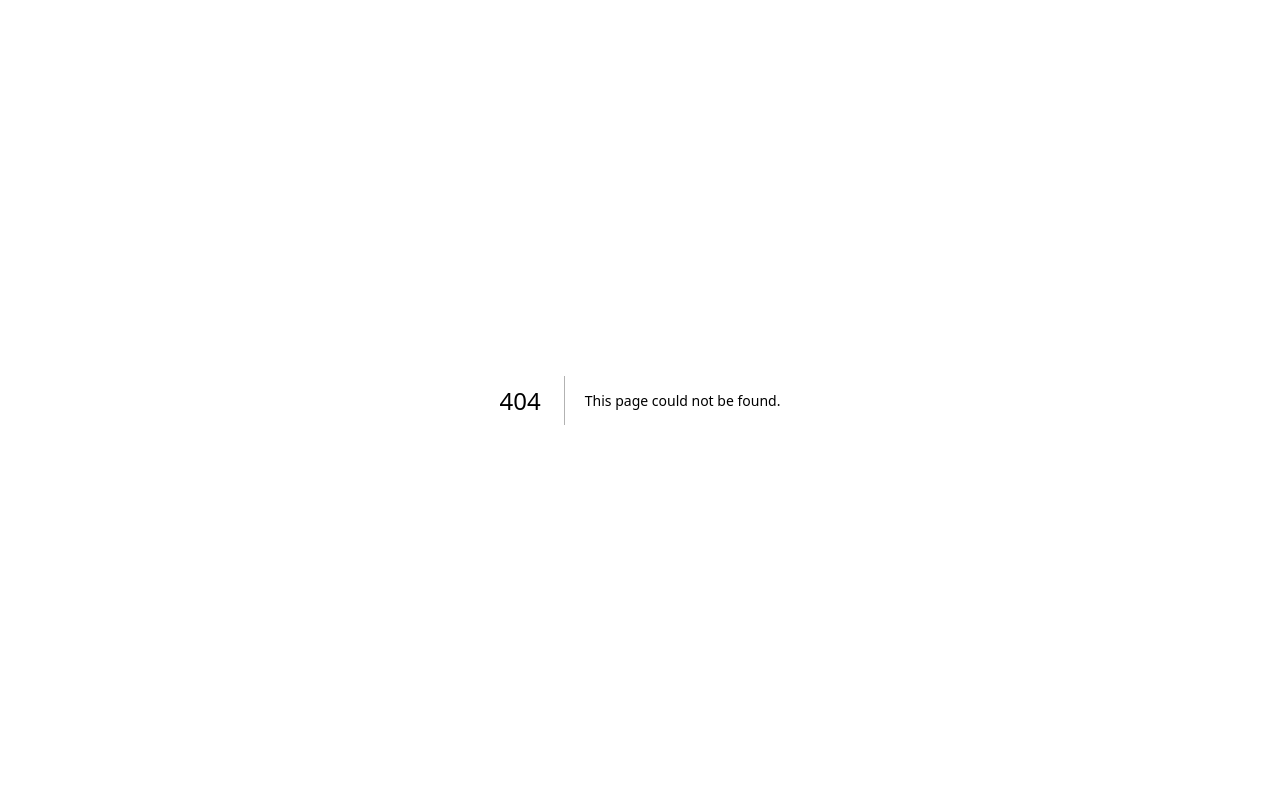
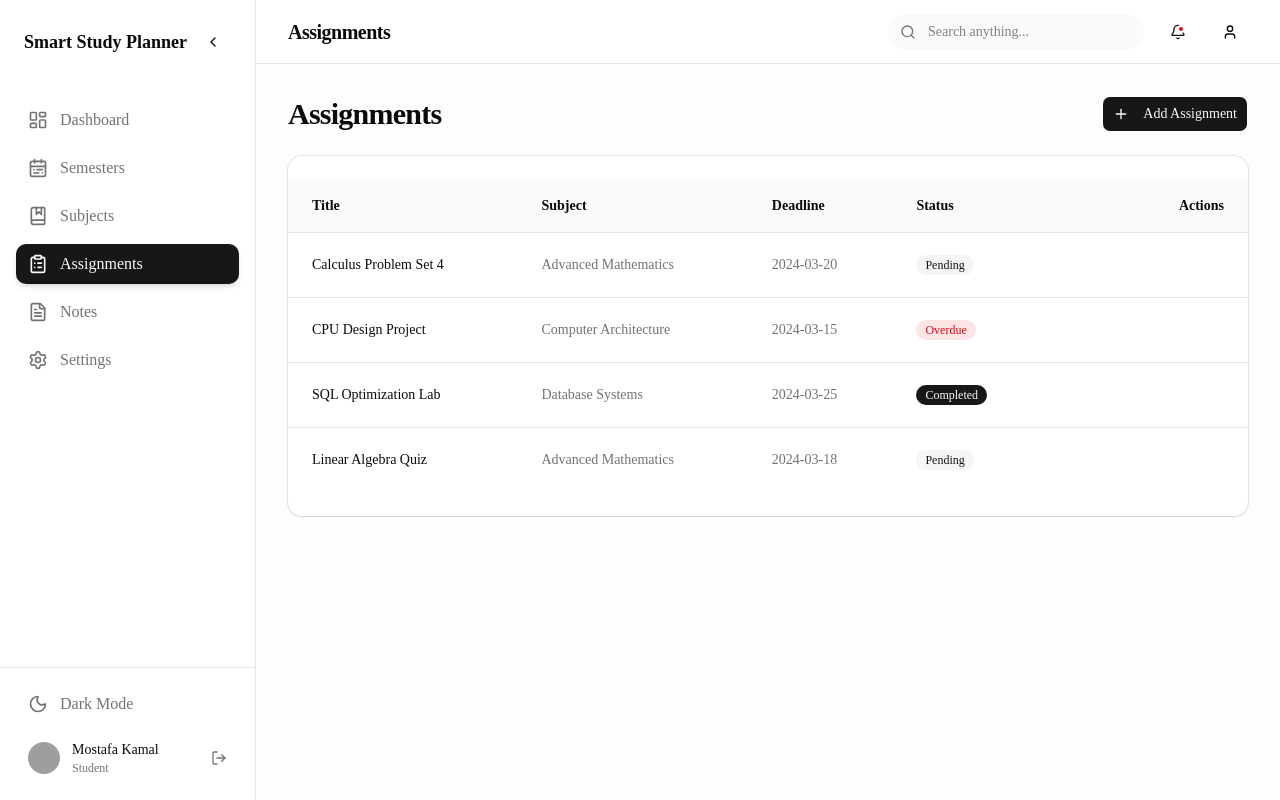
Before and after one commit to MostafaKamalAsif/Smart-Study-Planner, a Next.js app: page /assignments in a window 1280 px wide. Before the commit this address had no page. Built offline with nearby package versions, Linux system fonts and the light colour scheme; grey boxes are pictures that could not be loaded.

Commit message:
Fixed assignment

```diff
--- a/src/app/(dashboard)/assignments/Assignments.tsx
+++ /dev/null
@@ -1,38 +0,0 @@
-"use client";
-
-import React, { useState } from "react";
-import {
-  Plus,
-  Clock,
-  CheckCircle2,
-  Edit2,
-  Trash2,
-} from "lucide-react";
-import { Card } from "@/components/ui/Card";
-import { Button } from "@/components/ui/Button";
-import { Badge } from "@/components/ui/Badge";
-import { Input } from "@/components/ui/Input";
-import { Modal } from "@/components/ui/Modal";
-import { PageTransition } from "@/components/ui/PageTransition";
-import { MOCK_ASSIGNMENTS, MOCK_SUBJECTS } from "@/lib/constants";
-import { Status } from "@/types";
-
-
-const getStatusBadge = (status: Status) => {
-  switch (status) {
-    case "Completed":
-      return <Badge variant="success">{status}</Badge>;
-    case "Overdue":
-      return <Badge variant="destructive">{status}</Badge>;
-    default:
-      return <Badge variant="secondary">{status}</Badge>;
-  }
-};
-
-const page = () => {
-  return (
-    <div>page</div>
-  )
-}
-
-export default page
--- /dev/null
+++ b/src/app/(dashboard)/assignments/page.tsx
@@ -0,0 +1,10 @@
+import { Assignments } from '@/components/pages/Assignment'
+import React from 'react'
+
+const page = () => {
+  return (
+    <Assignments/>
+  )
+}
+
+export default page
--- /dev/null
+++ b/src/components/pages/Assignment.tsx
@@ -0,0 +1,195 @@
+"use client";
+
+import React, { useState } from "react";
+import {
+  Plus,
+  Clock,
+  CheckCircle2,
+  Edit2,
+  Trash2,
+} from "lucide-react";
+import { Card } from "@/components/ui/card";
+import { Button } from "@/components/ui/button";
+import { Badge } from "@/components/ui/badge";
+import { Input } from "@/components/ui/input";
+import { Modal } from "@/components/ui/Modal";
+import { PageTransition } from "@/components/ui/Pagetransition";
+import { MOCK_ASSIGNMENTS, MOCK_SUBJECTS } from "@/lib/constants";
+import { Status } from "@/types";
+
+const getStatusBadge = (status: Status) => {
+  switch (status) {
+    case "Completed":
+      return <Badge >{status}</Badge>;
+    case "Overdue":
+      return <Badge variant="destructive">{status}</Badge>;
+    default:
+      return <Badge variant="secondary">{status}</Badge>;
+  }
+};
+
+export const Assignments = () => {
+  const [isModalOpen, setIsModalOpen] = useState(false);
+
+  return (
+    <PageTransition>
+      <div className="space-y-6">
+        <div className="flex flex-col sm:flex-row sm:items-center justify-between gap-4">
+          <h1 className="text-2xl md:text-3xl font-bold tracking-tight">
+            Assignments
+          </h1>
+          <Button className="w-full sm:w-auto" onClick={() => setIsModalOpen(true)}>
+            <Plus className="mr-2" size={18} /> Add Assignment
+          </Button>
+        </div>
+
+        {/* Desktop Table */}
+        <Card className="hidden md:block overflow-hidden">
+          <div className="overflow-x-auto">
+            <table className="w-full text-left">
+              <thead className="bg-[var(--muted)]/50 border-b border-[var(--border)]">
+                <tr>
+                  <th className="px-6 py-4 text-sm font-semibold">Title</th>
+                  <th className="px-6 py-4 text-sm font-semibold">Subject</th>
+                  <th className="px-6 py-4 text-sm font-semibold">Deadline</th>
+                  <th className="px-6 py-4 text-sm font-semibold">Status</th>
+                  <th className="px-6 py-4 text-sm font-semibold text-right">
+                    Actions
+                  </th>
+                </tr>
+              </thead>
+              <tbody className="divide-y divide-[var(--border)]">
+                {MOCK_ASSIGNMENTS.map((assignment) => (
+                  <tr
+                    key={assignment.id}
+                    className="hover:bg-[var(--accent)]/30 transition-colors group"
+                  >
+                    <td className="px-6 py-4 text-sm font-medium">
+                      {assignment.title}
+                    </td>
+                    <td className="px-6 py-4 text-sm text-[var(--muted-foreground)]">
+                      {
+                        MOCK_SUBJECTS.find((s) => s.id === assignment.subjectId)
+                          ?.name
+                      }
+                    </td>
+                    <td className="px-6 py-4 text-sm text-[var(--muted-foreground)]">
+                      {assignment.deadline}
+                    </td>
+                    <td className="px-6 py-4 text-sm">
+                      {getStatusBadge(assignment.status)}
+                    </td>
+                    <td className="px-6 py-4 text-right">
+                      <div className="flex justify-end space-x-2 opacity-0 group-hover:opacity-100 transition-opacity">
+                        <Button variant="ghost" size="icon" className="h-8 w-8">
+                          <CheckCircle2 size={14} className="text-emerald-500" />
+                        </Button>
+                        <Button variant="ghost" size="icon" className="h-8 w-8">
+                          <Edit2 size={14} />
+                        </Button>
+                        <Button
+                          variant="ghost"
+                          size="icon"
+                          className="h-8 w-8 text-[var(--destructive)]"
+                        >
+                          <Trash2 size={14} />
+                        </Button>
+                      </div>
+                    </td>
+                  </tr>
+                ))}
+              </tbody>
+            </table>
+          </div>
+        </Card>
+
+        {/* Mobile Cards */}
+        <div className="grid grid-cols-1 gap-4 md:hidden">
+          {MOCK_ASSIGNMENTS.map((assignment) => (
+            <Card key={assignment.id} className="p-4 space-y-4">
+              <div className="flex justify-between items-start">
+                <div className="space-y-1">
+                  <h3 className="font-bold">{assignment.title}</h3>
+                  <p className="text-sm text-[var(--muted-foreground)]">
+                    {
+                      MOCK_SUBJECTS.find((s) => s.id === assignment.subjectId)
+                        ?.name
+                    }
+                  </p>
+                </div>
+                {getStatusBadge(assignment.status)}
+              </div>
+              <div className="flex items-center justify-between pt-4 border-t border-[var(--border)]">
+                <div className="flex items-center text-sm text-[var(--muted-foreground)]">
+                  <Clock size={14} className="mr-1" />
+                  {assignment.deadline}
+                </div>
+                <div className="flex space-x-2">
+                  <Button variant="ghost" size="icon" className="h-8 w-8">
+                    <CheckCircle2 size={16} className="text-emerald-500" />
+                  </Button>
+                  <Button variant="ghost" size="icon" className="h-8 w-8">
+                    <Edit2 size={16} />
+                  </Button>
+                  <Button
+                    variant="ghost"
+                    size="icon"
+                    className="h-8 w-8 text-[var(--destructive)]"
+                  >
+                    <Trash2 size={16} />
+                  </Button>
+                </div>
+              </div>
+            </Card>
+          ))}
+        </div>
+
+        <Modal
+          isOpen={isModalOpen}
+          onClose={() => setIsModalOpen(false)}
+          title="Add New Assignment"
+        >
+          <form
+            className="space-y-4"
+            onSubmit={(e) => {
+              e.preventDefault();
+              setIsModalOpen(false);
+            }}
+          >
+            <div className="space-y-2">
+              <label className="text-sm font-medium">Assignment Title</label>
+              <Input placeholder="e.g. Final Research Paper" required />
+            </div>
+            <div className="space-y-2">
+              <label className="text-sm font-medium">Subject</label>
+              <select className="flex h-10 w-full rounded-md border border-[var(--input)] bg-[var(--background)] px-3 py-2 text-sm focus-visible:outline-none focus-visible:ring-2 focus-visible:ring-[var(--ring)]">
+                {MOCK_SUBJECTS.map((s) => (
+                  <option key={s.id} value={s.id}>
+                    {s.name}
+                  </option>
+                ))}
+              </select>
+            </div>
+            <div className="space-y-2">
+              <label className="text-sm font-medium">Deadline</label>
+              <Input type="date" required />
+            </div>
+            <div className="pt-4 flex space-x-3">
+              <Button
+                variant="outline"
+                className="flex-1"
+                type="button"
+                onClick={() => setIsModalOpen(false)}
+              >
+                Cancel
+              </Button>
+              <Button className="flex-1" type="submit">
+                Create Assignment
+              </Button>
+            </div>
+          </form>
+        </Modal>
+      </div>
+    </PageTransition>
+  );
+};
```
